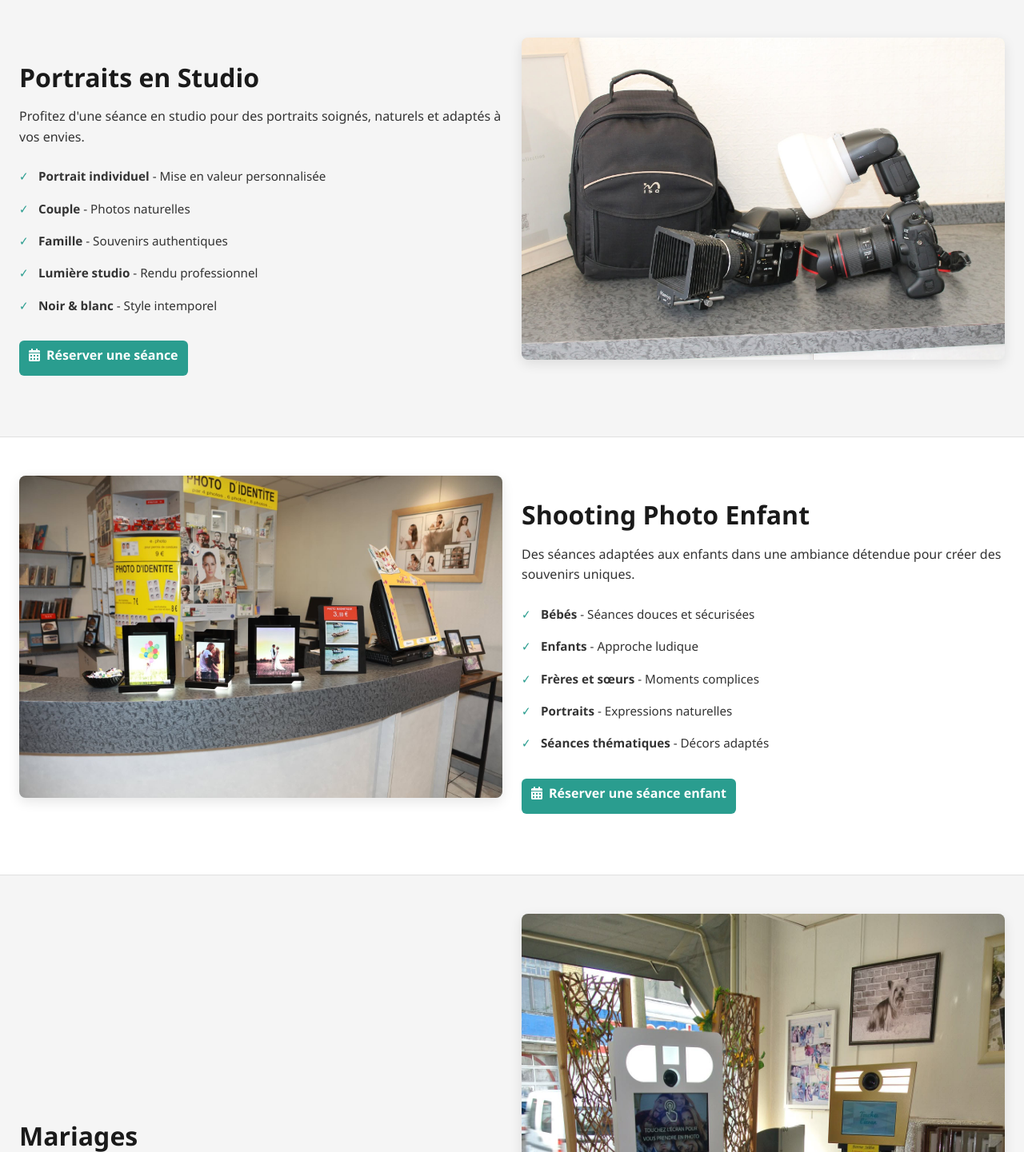
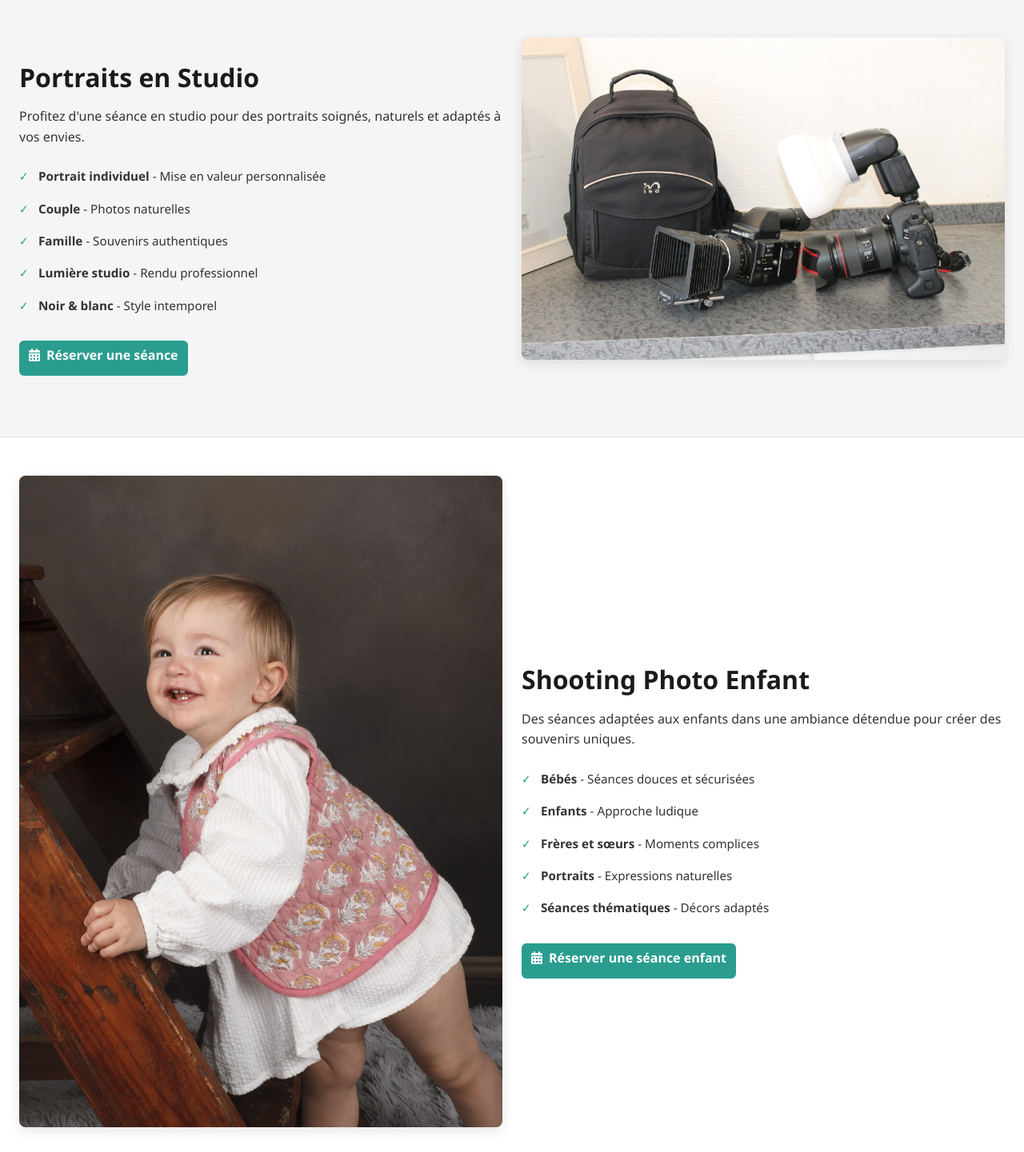
Before and after one commit to samuelDawit3/studio-foveau, a Flask app: page /services in a window 1280 px wide. Shown: the part 1353-2794 px from the top of the page at 80% size. Run offline with Flask 3, Linux system fonts and the light colour scheme; some libraries are stand-ins or nearby versions.

Commit message:
Update service images with authentic Studio Foveau photography

```diff
--- a/templates/services.html
+++ b/templates/services.html
@@ -70,7 +70,7 @@
         <div class="row align-items-center">
             <div class="col-12 col-md-6 mb-4 mb-md-0">
                 <div class="service-visual">
-                    <img src="{{ url_for('static', filename='images/portraits-enfant-studio-calais.jpg') }}" alt="Shooting photo enfant en studio" title="Shooting photo enfant Calais" class="img-fluid" style="border-radius: 8px; box-shadow: 0 5px 15px rgba(0,0,0,0.1);" loading="lazy" decoding="async" width="1200" height="800">
+                    <img src="{{ url_for('static', filename='images/IMG_6047.jpg') }}" alt="Shooting photo enfant en studio" title="Shooting photo enfant Calais" class="img-fluid" style="border-radius: 8px; box-shadow: 0 5px 15px rgba(0,0,0,0.1); object-fit: cover; object-position: center;" loading="lazy" decoding="async" width="1200" height="800">
                 </div>
             </div>
             <div class="col-12 col-md-6">
@@ -97,7 +97,7 @@
         <div class="row align-items-center">
             <div class="col-12 col-md-6 order-md-2 mb-4 mb-md-0">
                 <div class="service-visual">
-                    <img src="{{ url_for('static', filename='images/photographe-mariage-calais.jpg') }}" alt="Photographie de mariage" title="Photographe mariage Calais" class="img-fluid" style="border-radius: 8px; box-shadow: 0 5px 15px rgba(0,0,0,0.1);" loading="lazy" decoding="async" width="1200" height="800">
+                    <img src="{{ url_for('static', filename='images/IMG_6503.JPG') }}" alt="Photographie de mariage" title="Photographe mariage Calais" class="img-fluid" style="border-radius: 8px; box-shadow: 0 5px 15px rgba(0,0,0,0.1); object-fit: cover; object-position: center;" loading="lazy" decoding="async" width="1200" height="800">
                 </div>
             </div>
             <div class="col-12 col-md-6 order-md-1">
@@ -125,7 +125,7 @@
         <div class="row align-items-center">
             <div class="col-12 col-md-6 mb-4 mb-md-0">
                 <div class="service-visual">
-                    <img src="{{ url_for('static', filename='images/tirage-photo-calais.jpg') }}" alt="Reportage photo événementiel professionnel" title="Reportage événementiel Calais" class="img-fluid" style="border-radius: 8px; box-shadow: 0 5px 15px rgba(0,0,0,0.1);" loading="lazy" decoding="async" width="1200" height="800">
+                    <img src="{{ url_for('static', filename='images/photographe-mariage-calais.jpg') }}" alt="Reportage photo événementiel professionnel" title="Reportage événementiel Calais" class="img-fluid" style="border-radius: 8px; box-shadow: 0 5px 15px rgba(0,0,0,0.1); object-fit: cover; object-position: center;" loading="lazy" decoding="async" width="1200" height="800">
                 </div>
             </div>
             <div class="col-12 col-md-6">
@@ -209,7 +209,7 @@
         <div class="row align-items-center">
             <div class="col-12 col-md-6 order-md-2 mb-4 mb-md-0">
                 <div class="service-visual">
-                    <img src="{{ url_for('static', filename='images/album photographe-mariage-calais.jpg') }}" alt="Vente d'albums photo" title="Albums photo Calais" class="img-fluid" style="border-radius: 8px; box-shadow: 0 5px 15px rgba(0,0,0,0.1);" loading="lazy" decoding="async" width="1200" height="800">
+                    <img src="{{ url_for('static', filename='images/IMG_6958.JPG') }}" alt="Vente d'albums photo" title="Albums photo Calais" class="img-fluid" style="border-radius: 8px; box-shadow: 0 5px 15px rgba(0,0,0,0.1); object-fit: cover; object-position: center;" loading="lazy" decoding="async" width="1200" height="800">
                 </div>
             </div>
             <div class="col-12 col-md-6 order-md-1">
```
Also changed, not shown: static/images/IMG_6047.jpg (added), 3 other files.
